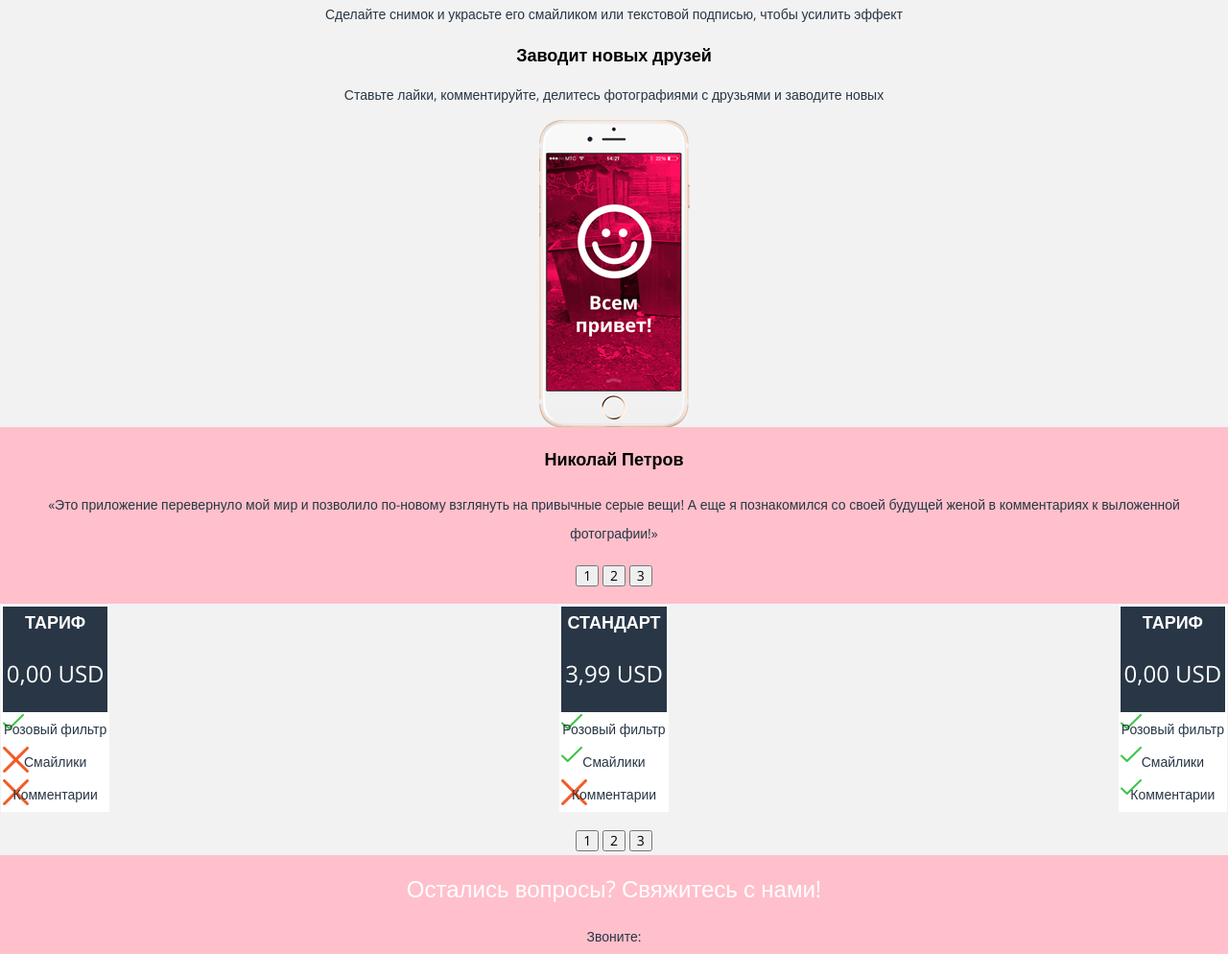
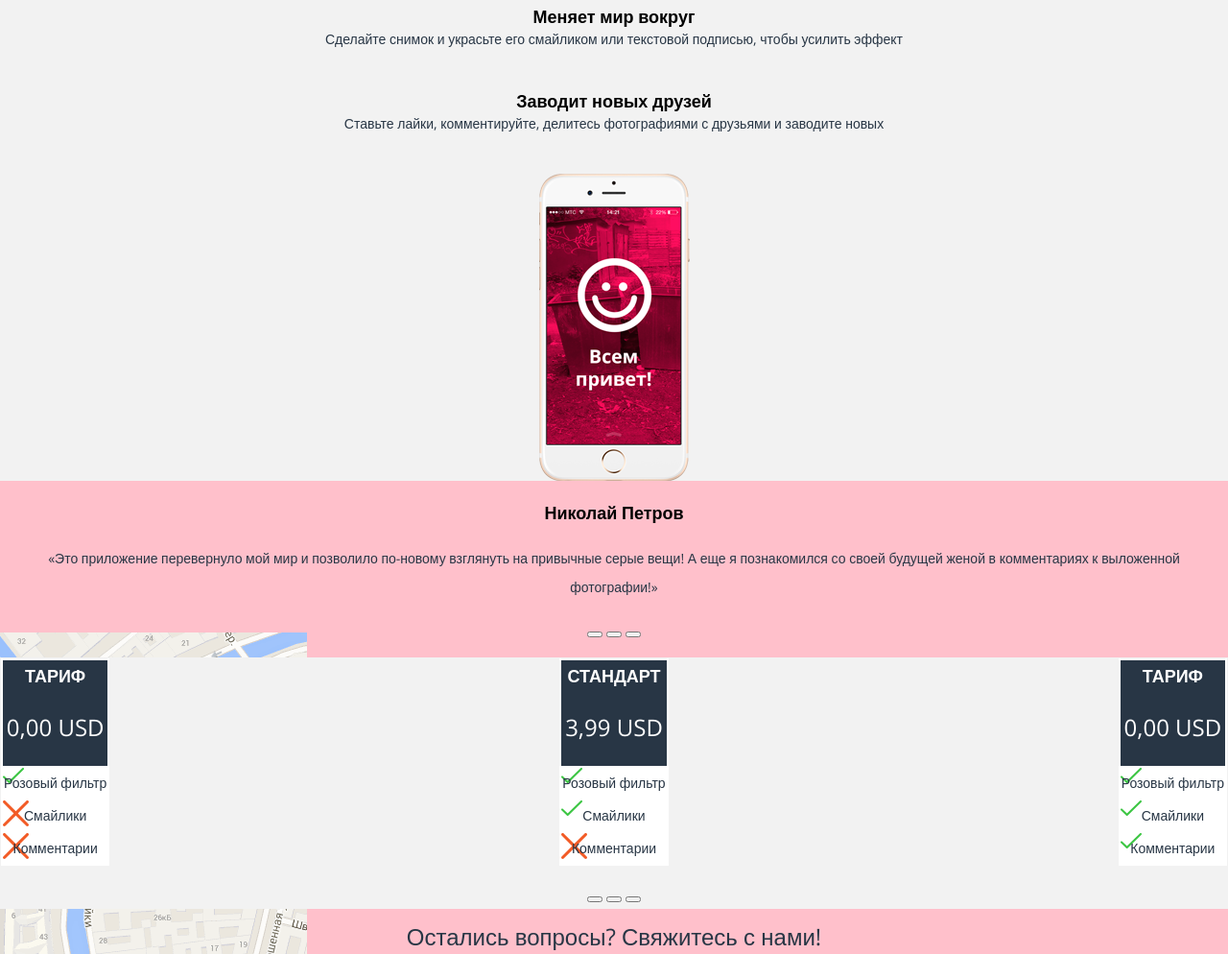
Before and after one commit to kinris/914863-pink-17, a website: page source/index.html in a window 1280 px wide. Shown: the part 1211-2205 px from the top of the page at 96% size. Drawn offline with nearby package versions, Linux system fonts and the light colour scheme; files that its build step writes are made by us from their sources.

Commit message:
Продолжение стилизации главной страницы

```diff
--- a/source/index.html
+++ b/source/index.html
@@ -44,18 +44,18 @@
       <div class="download__links">
         <a href="#" class="download__link">
           <span class="visually-hidden">iTunes</span>
-          <svg version="1.1" xmlns="http://www.w3.org/2000/svg" xmlns:xlink="http://www.w3.org/1999/xlink"
-            x="0px" y="0px" width="46px" height="56px" viewBox="0 0 46.21 56.753"
-            enable-background="new 0 0 46.21 56.753" xml:space="preserve">
+          <svg version="1.1" xmlns="http://www.w3.org/2000/svg" xmlns:xlink="http://www.w3.org/1999/xlink" x="0px"
+            y="0px" width="46px" height="56px" viewBox="0 0 46.21 56.753" enable-background="new 0 0 46.21 56.753"
+            xml:space="preserve">
             <path fill="#FFFFFF"
               d="M38.593,30.15c0.081,8.59,7.535,11.447,7.617,11.483c-0.062,0.202-1.19,4.073-3.927,8.072 c-2.365,3.457-4.82,6.901-8.688,6.973c-3.799,0.07-5.021-2.253-9.365-2.253c-4.344,0-5.702,2.182-9.298,2.32 c-3.733,0.142-6.576-3.739-8.961-7.184c-4.875-7.046-8.598-19.91-3.597-28.593c2.484-4.313,6.925-7.043,11.743-7.114 c3.666-0.069,7.126,2.466,9.366,2.466c2.241,0,6.444-3.049,10.865-2.601c1.85,0.077,7.044,0.747,10.38,5.629 C44.459,19.519,38.531,22.971,38.593,30.15 M31.453,9.062C33.435,6.662,34.769,3.323,34.405,0c-2.857,0.115-6.312,1.904-8.36,4.302 c-1.837,2.123-3.445,5.521-3.011,8.778C26.218,13.326,29.47,11.461,31.453,9.062" />
           </svg>
         </a>
         <a href="#" class="download__link">
           <span class="visually-hidden">Android</span>
-          <svg version="1.1" xmlns="http://www.w3.org/2000/svg" xmlns:xlink="http://www.w3.org/1999/xlink"
-            x="0px" y="0px" width="43px" height="47px" viewBox="0 0 42.084 47.041"
-            enable-background="new 0 0 42.084 47.041" xml:space="preserve">
+          <svg version="1.1" xmlns="http://www.w3.org/2000/svg" xmlns:xlink="http://www.w3.org/1999/xlink" x="0px"
+            y="0px" width="43px" height="47px" viewBox="0 0 42.084 47.041" enable-background="new 0 0 42.084 47.041"
+            xml:space="preserve">
             <path fill="#A4C639"
               d="M34.144,14.009H7.945c-0.009,0.11-0.018,0.22-0.018,0.333v18.755c0,1.926,1.457,3.49,3.316,3.627v7.43 c0,1.594,1.291,2.885,2.885,2.885c1.593,0,2.885-1.291,2.885-2.885v-7.42h8.058v7.42c0,1.594,1.291,2.885,2.885,2.885 c1.595,0,2.886-1.291,2.886-2.885v-7.434c1.858-0.137,3.315-1.701,3.315-3.627V14.342C34.157,14.229,34.153,14.119,34.144,14.009z" />
             <path id="c-4-9-2-9-2-9" fill="#A4C639"
@@ -68,9 +68,9 @@
         </a>
         <a href="#" class="download__link">
           <span class="visually-hidden">Windows</span>
-          <svg version="1.1" xmlns="http://www.w3.org/2000/svg" xmlns:xlink="http://www.w3.org/1999/xlink"
-            x="0px" y="0px" width="43px" height="41px" viewBox="0 0 43.922 41.992"
-            enable-background="new 0 0 43.922 41.992" xml:space="preserve">
+          <svg version="1.1" xmlns="http://www.w3.org/2000/svg" xmlns:xlink="http://www.w3.org/1999/xlink" x="0px"
+            y="0px" width="43px" height="41px" viewBox="0 0 43.922 41.992" enable-background="new 0 0 43.922 41.992"
+            xml:space="preserve">
             <g>
               <path id="path5058" fill="#F05423" d="M20.874,19.953H0V0h20.874V19.953z" />
               <path id="path5060" fill="#84C441" d="M43.922,19.953H23.049V0h20.873V19.953z" />
@@ -86,8 +86,8 @@
     <!-- преимущества -->
     <section class="advantages">
       <h2 class="visually-hidden">Преимущества</h2>
-      <p class="advantages__text page-title">Устали от серости мегаполиса?</p>
-      <p class="advantages__text page-title">Нам есть, что вам предложить!</p>
+      <p class="page-title page-title--dark">Устали от серости мегаполиса?</p>
+      <p class="page-title page-title--dark">Нам есть, что вам предложить!</p>
       <ul class="advantages__list">
         <li class="advantages__item">
           <h3 class="content-title">Поднимает настроение</h3>
@@ -104,7 +104,7 @@
           <p class="content-text content-text--mini">Ставьте лайки, комментируйте, делитесь фотографиями с друзьями и
             заводите новых</p>
         </li>
-       <li> <img class="advantages__image" src="img/iphone-screen-mobile@1x.png" alt="Фото телефона со смайликом"></li>
+        <li> <img class="advantages__image" src="img/iphone-screen-mobile@1x.png" alt="Фото телефона со смайликом"></li>
       </ul>
     </section>
     <!-- /преимущества -->
@@ -121,9 +121,10 @@
           </li>
         </ul>
         <p class="reviews__toggles slider__toggles">
-          <button class="slider__toggle slider__toggle--active" type="button">1</button>
-          <button class="slider__toggle" type="button">2</button>
-          <button class="slider__toggle" type="button">3</button>
+          <button class="slider__toggle slider__toggle--active" type="button"><span
+              class="visually-hidden">Отзыв</span></button>
+          <button class="slider__toggle" type="button"><span class="visually-hidden">Следующий отзыв</span></button>
+          <button class="slider__toggle" type="button"><span class="visually-hidden">Следующий отзыв</span></button>
         </p>
       </div>
     </section>
@@ -143,7 +144,7 @@
           </thead>
           <tbody class="price__list-body">
             <tr class="slider-item">
-                <td class="price__item price__item--yes">Розовый фильтр</td>
+              <td class="price__item price__item--yes">Розовый фильтр</td>
             </tr>
             <tr>
               <td class="price__item price__item--no">Смайлики</td>
@@ -163,13 +164,13 @@
           </thead>
           <tbody class="price__list-body">
             <tr class="slider-item">
-                <td class="price__item price__item--yes">Розовый фильтр</td>
+              <td class="price__item price__item--yes">Розовый фильтр</td>
             </tr>
             <tr>
-                <td class="price__item price__item--yes">Смайлики</td>
+              <td class="price__item price__item--yes">Смайлики</td>
             </tr>
             <tr>
-                <td class="price__item price__item--no">Комментарии</td>
+              <td class="price__item price__item--no">Комментарии</td>
             </tr>
           </tbody>
         </table>
@@ -195,16 +196,20 @@
         </table>
       </div>
       <p class="price__toggles slider__toggles">
-        <button class="slider__toggle" type="button">1</button>
-        <button class="slider__toggle slider__toggle--active" type="button">2</button>
-        <button class="slider__toggle" type="button">3</button>
+        <button class="slider__toggle" type="button"><span class="visually-hidden">Тариф</span></button>
+        <button class="slider__toggle slider__toggle--active" type="button"><span
+            class="visually-hidden">Стандарт</span></button>
+        <button class="slider__toggle" type="button"><span class="visually-hidden">Тариф</span></button>
       </p>
     </section>
     <!-- /цены -->
     <!-- контакты -->
     <section class="contacts">
-      <h2 class="page-title">Остались вопросы? Свяжитесь с нами!</h2>
+
       <ul class="contacts__list">
+        <li class="contacts__item contacts__item--heder">
+          <h2 class="page-title page-title--dark page-title--head-contacts">Остались вопросы? Свяжитесь с нами!</h2>
+        </li>
         <li class="contacts__item">
           <p class="contacts__text">Звоните:</p>
           <a class="contacts__link" href="tel:+78125556666">+7 (812) 555-66-66</a>
@@ -222,10 +227,6 @@
     <!-- /контакты -->
   </main>
 
-  <footer class="page-footer">
-
-  </footer>
-
 </body>
 
 </html>
--- a/source/sass/advantages.scss
+++ b/source/sass/advantages.scss
@@ -1,15 +1,17 @@
 .advantages__list {
   @include section-padding;
+  background-color: #f2f2f2;
 }
 
 .advantages__text {
   color: #283645;
-  }
+}
 
- .advantages__list {
-   background-color: #f2f2f2;
- }
+.advantages__item {
+  padding-top: 40px;
+}
 
- .advantages__image {
-   margin-bottom: -10px;
- }
+.advantages__image {
+  margin-top: 40px;
+  margin-bottom: -10px;
+}
--- a/source/sass/button.scss
+++ b/source/sass/button.scss
@@ -0,0 +1,15 @@
+.button {
+  display: block;
+  border: 3px solid #ffffff;
+  border-radius: 100px;
+  padding-top: 15px;
+  padding-bottom: 15px;
+
+  font-size: 18px;
+  line-height: 18px;
+  font-weight: 700;
+  text-align: center;
+  text-decoration: none;
+
+  color: #ffffff;
+}
--- a/source/sass/contacts.scss
+++ b/source/sass/contacts.scss
@@ -0,0 +1,42 @@
+
+.page-title--head-contacts {
+  margin: 0;
+  padding: 0;
+}
+
+/* .contacts {
+  @include reset;
+  @include section-padding;
+} */
+
+.contacts {
+  /* на время разметки */
+  padding-left: 20px;
+  padding-right: 20px;
+}
+
+.contacts__item {
+  margin: 0;
+  padding: 0;
+  margin-bottom: 28px;
+}
+
+.contacts__item--heder {
+  margin: 0;
+  padding: 0;
+  margin-bottom: 37px;
+}
+
+.contacts__text {
+  /* @include reset; */
+  margin: 0;
+  padding: 0;
+  font-weight: 700;
+  font-size: 18px;
+  color: #283645;
+}
+
+.contacts__link {
+  font-size: 24px;
+  color: #d22856;
+}
--- a/source/sass/download.scss
+++ b/source/sass/download.scss
@@ -8,22 +8,6 @@
 
   background-image: url(../img/bg-back-mobile@1x.jpg);
   background-repeat: no-repeat;
-
-  color: #ffffff;
-}
-
-.button {
-  display: block;
-  border: 3px solid #ffffff;
-  border-radius: 100px;
-  padding-top: 15px;
-  padding-bottom: 15px;
-
-  font-size: 18px;
-  line-height: 18px;
-  font-weight: 700;
-  text-align: center;
-  text-decoration: none;
 
   color: #ffffff;
 }
--- a/source/sass/slider.scss
+++ b/source/sass/slider.scss
@@ -0,0 +1,15 @@
+.slider__toggle {
+  width: 12px;
+  height: 12px;
+  border: 3px solid #ffffff;
+  background: #bec2c7;
+  border-radius: 50%;
+  display: inline-block;
+  padding: 0;
+}
+
+.slider__toggle--active {
+  background: #ffffff;
+  border: 3px solid #283645;
+  /* margin-left: 10px; */
+}
--- a/source/sass/style.scss
+++ b/source/sass/style.scss
@@ -1,14 +1,20 @@
 @import "variables.scss";
 @import "main-nav.scss";
 @import "download.scss";
+@import "button.scss";
 @import "advantages.scss";
 @import "reviews.scss";
 @import "price.scss";
-
+@import "contacts.scss";
 
 body {
   @include reset;
   @include font-base;
+
+  background-image: url(../img/bg-map-mobile@1x.png);
+  background-repeat: no-repeat;
+  background-position-y: bottom;
+
   // фон на время разметки
   background-color: pink;
 }
@@ -37,14 +43,17 @@ ul {
 }
 
 .content-text {
+  @include reset;
   line-height: 30px;
 }
 
 .content-text--mini {
+  @include reset;
   line-height: 24px;
 }
 
 .content-title {
+  @include reset;
   font-weight: 700;
   font-size: 18px;
   line-height: 24px;
@@ -58,3 +67,7 @@ ul {
 
   color: #ffffff;
 }
+
+.page-title--dark {
+  color: #283645;
+}
```
